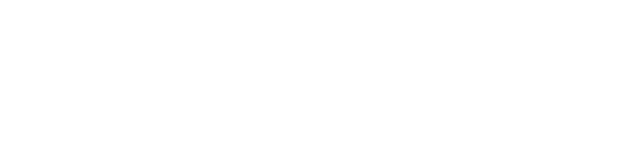
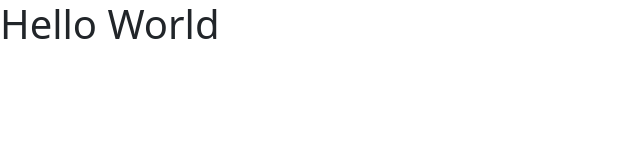
Before and after one commit to NeboraDev/seniorPortfolio, a plain HTML site: page src/index.html in a window 1280 px wide. Shown: the whole page, without its empty margins (0-640 px from the left). Drawn offline with nearby package versions, Linux system fonts and the light colour scheme.

Commit message:
it works now

```diff
--- a/src/index.html
+++ b/src/index.html
@@ -1,9 +1,9 @@
 <!DOCTYPE html>
 <html>
     <head>
-
+        <link href="https://cdn.jsdelivr.net/npm/bootstrap@5.0.2/dist/css/bootstrap.min.css" rel="stylesheet" integrity="sha384-EVSTQN3/azprG1Anm3QDgpJLIm9Nao0Yz1ztcQTwFspd3yD65VohhpuuCOmLASjC" crossorigin="anonymous">
     </head>
     <body>
-
+        <h1>Hello World</h1>
     </body>
 </html>
```
Also changed, not shown: src/index.css (added).
